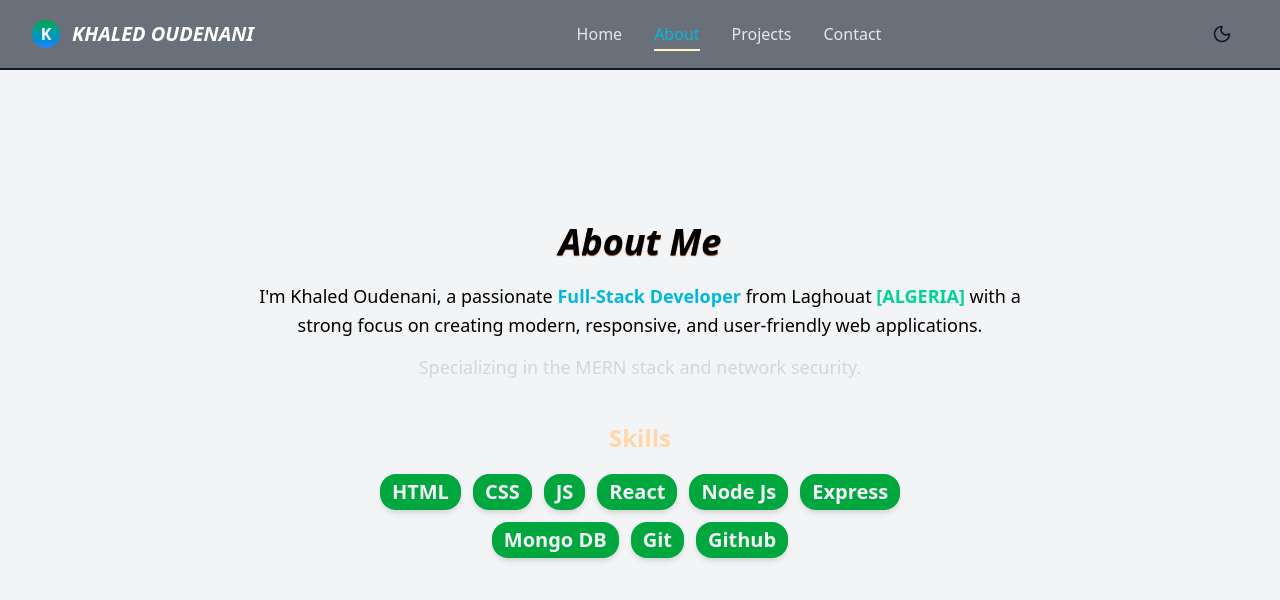
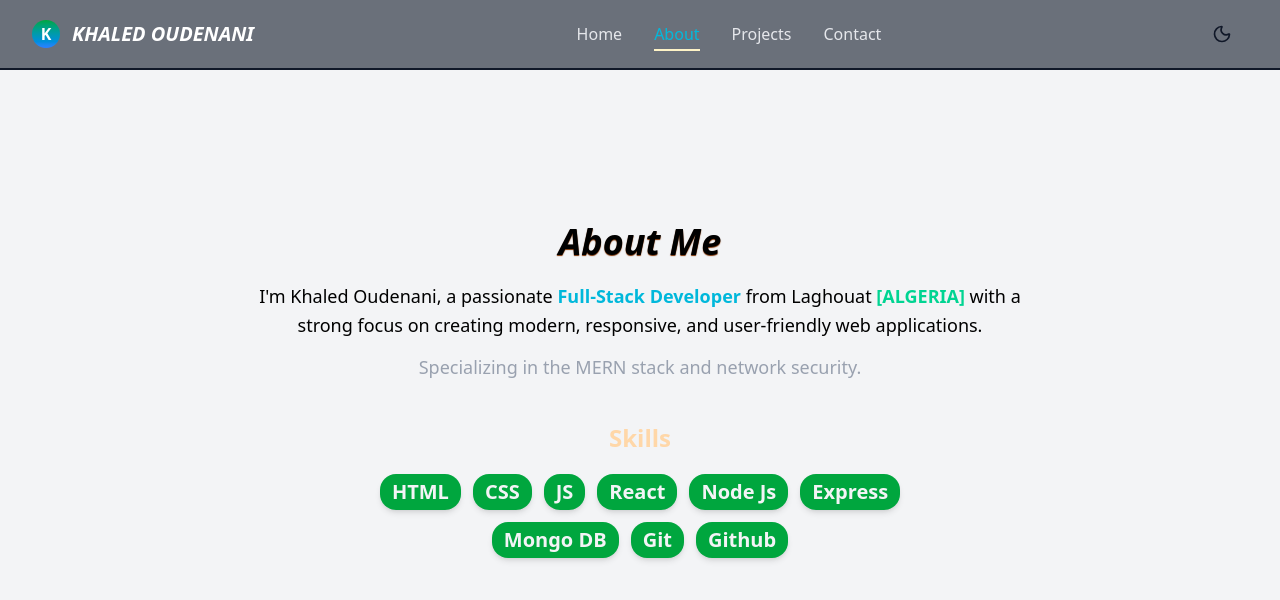
Before and after one commit to Khaled-Oudenani/portfolio, a React (Vite) app: page /about in a window 1280 px wide. Shown: the top 600 px of the page. Built offline with nearby package versions, Linux system fonts and the light colour scheme.

Commit message:
edit about page

```diff
--- a/src/pages/About.jsx
+++ b/src/pages/About.jsx
@@ -64,7 +64,7 @@ const About = () => {
           a strong focus on creating modern, responsive, and user-friendly web
           applications.
         </p>
-        <p className="max-w-3xl mx-auto mt-3 text-lg leading-relaxed text-gray-300">
+        <p className="max-w-3xl mx-auto mt-3 text-lg leading-relaxed text-gray-400">
           Specializing in the MERN stack and network security.
         </p>
       </motion.div>
```
